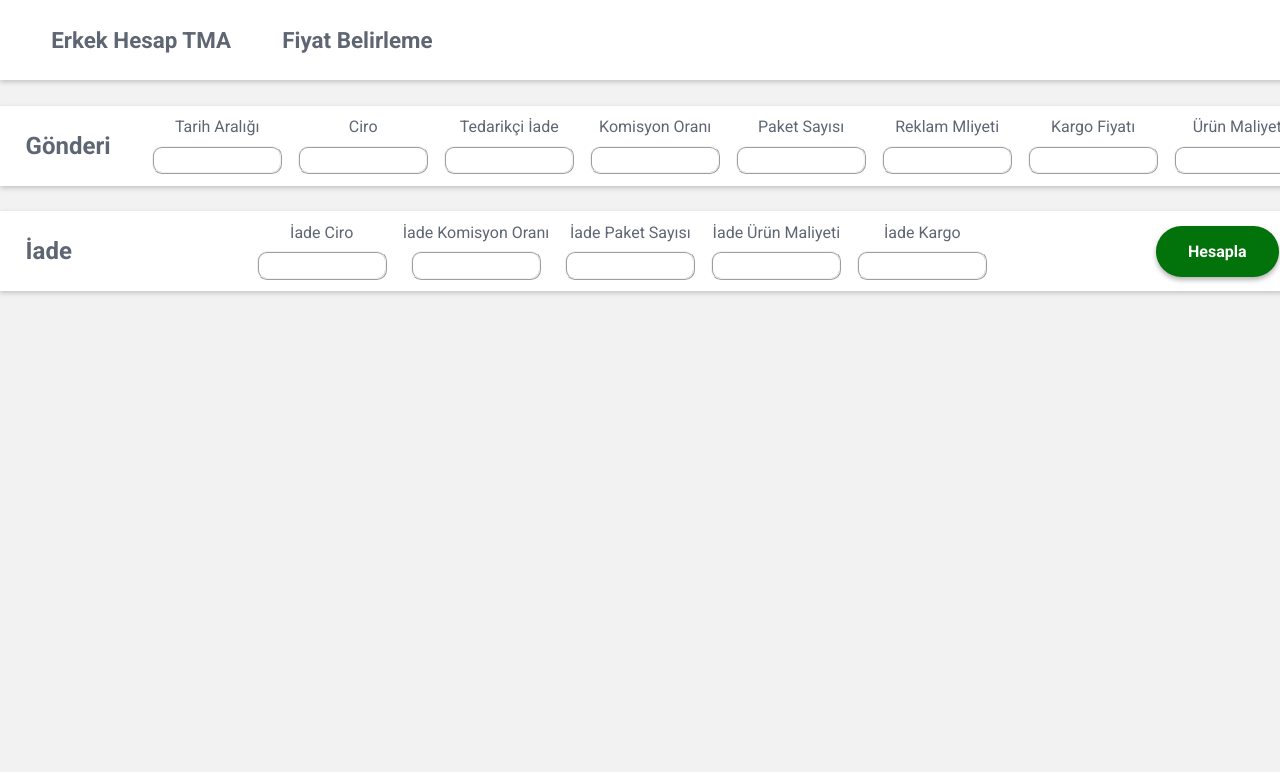
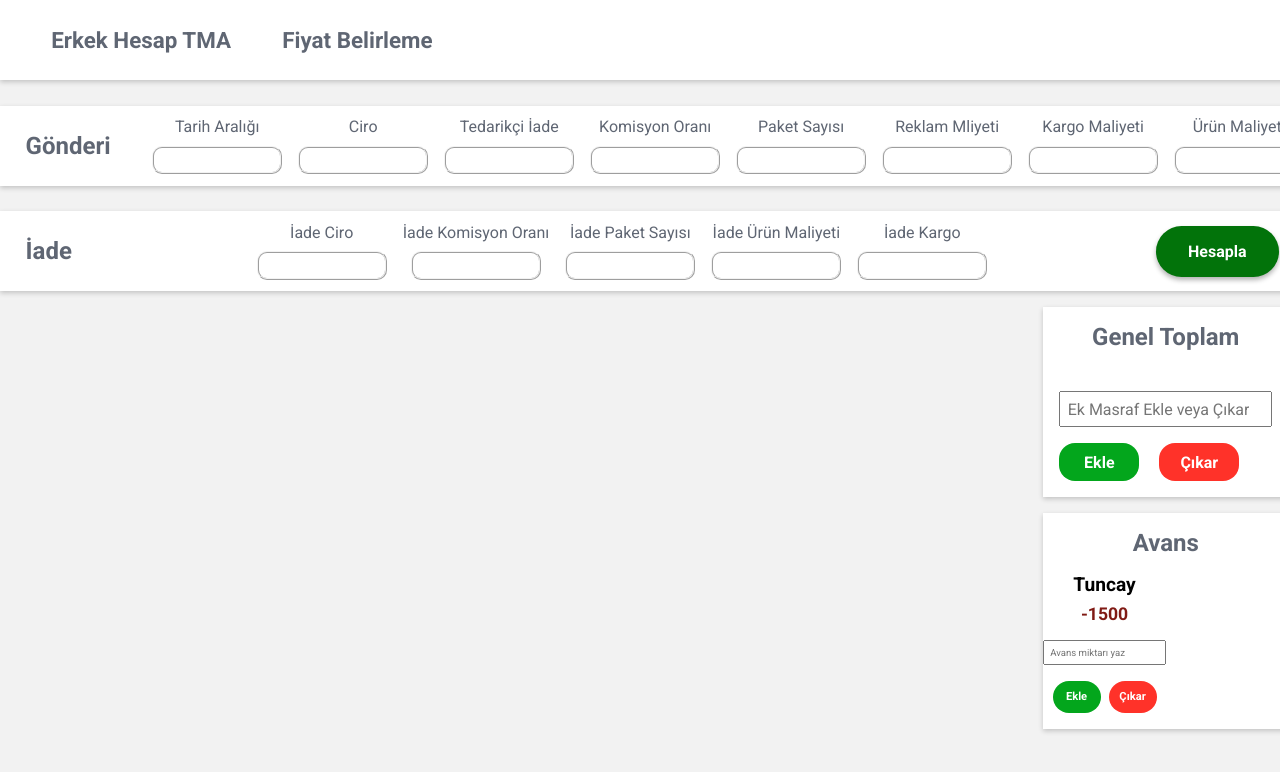
Before and after one commit to atheelarouge/muhasebe, a website: page index2.html in a window 1280 px wide. Shown: the top 772 px of the page. Drawn offline with Linux system fonts and the light colour scheme.

Commit message:
4th commit

```diff
--- a/app.js
+++ b/app.js
@@ -93,7 +93,7 @@ const insertData = (hesapObj) => {
   li.innerHTML = `
     <span>x</span id="remove_kayit">
     <p>Tarih: ${hesapObj.tarih}</p>
-    <p> Komisyon Oranı: <strong> ${hesapObj.gondKomOran}</strong></p>
+    <p> Komisyon Oranı: <strong> % ${hesapObj.gondKomOran}</strong></p>
     <p> <strong> Gelir </strong></p>
     / Paket Sayısı: <strong>${hesapObj.gondPaketSay}</strong>
     / Ciro: <strong>${hesapObj.gondCiro} TL </strong>
--- a/index2.html
+++ b/index2.html
@@ -9,7 +9,7 @@
     integrity="sha512-iBBXm8fW90+nuLcSKlbmrPcLa0OT92xO1BIsZ+ywDWZCvqsWgccV3gFoRBv0z+8dLJgyAHIhR35VZc2oM/gI1w=="
     crossorigin="anonymous" />
   <link rel="stylesheet" href="style.css">
-  <title>Fiyat Belirleme</title>
+  <title>Erkek Hesap TMA</title>
 </head>
 
 <body>
@@ -57,7 +57,7 @@
           <input type="number" name="gonderi_reklam" id="gonderi_reklam">
         </div>
         <div class="input_field">
-          <label for="gonderi_kargo">Kargo Fiyatı</label>
+          <label for="gonderi_kargo">Kargo Maliyeti</label>
           <input type="number" name="gonderi_kargo" id="gonderi_kargo">
         </div>
         <div class="input_field">
@@ -115,7 +115,40 @@
         <p>Tarih: <strong>17 Mart</strong> / Ciro: <strong>3.175 TL</strong> / S.Adedi: <strong>20</strong> / A.B.Reklam: <strong>29,3 TL</strong> / KDV: <strong>317,5TL</strong>  /T.Komisyon: <strong>571,5 TL</strong> / Kargo Bedeli: <strong>200 TL</strong> / Ürün Bedeli: <strong>900 TL</strong> / Ü.Paketleme Masrafı: <strong>200 TL</strong> / Reklam: <strong>400 TL</strong> / Kar: <strong>586 TL</strong></p>
     </li> -->
     </div>
+    <div class="genel">
+      <div id="genel_hesap">
+        <h2>Genel Toplam</h2>
+        <div id="toplam_gelir">
+        </div>
+        <div class="toplam_gelir_div">
+          <input name="toplam_gelir_input" type="number" id="toplam_gelir_input"
+            placeholder="Ek Masraf Ekle veya Çıkar">
+        </div>
+        <button class="toplam_gelir_arti" type="submit">Ekle</button>
+        <button class="toplam_gelir_eksi" type="submit">Çıkar</button>
+      </div>
 
+      <div id="avans">
+        <h2 id="avans_header">Avans</h2>
+        <div class="avans_toplam">
+          <div class="tuncay">
+            <h4 id="tuncay_header">Tuncay</h4>
+            <h4 id="avans_miktar_tun">-1500</h4>
+            <div class="avans_input">
+              <input type="number" id="tuncay_avans_input" placeholder="Avans miktarı yaz">
+            </div>
+            <div class="avans_btn">
+              <button class="avans_btn_ekle_tun">Ekle</button>
+              <button class="avans_btn_cıkar_tun">Çıkar</button>
+            </div>
+          </div>
+        </div>
+      </div>
+    </div>
+    </div>
+  </section>
+
+  <script src="app.js"></script>
   <script src="vars.js"></script>
 </body>
 
--- a/vars.js
+++ b/vars.js
@@ -93,7 +93,7 @@ const insertData = (hesapObj) => {
   li.innerHTML = `
     <span>x</span id="remove_kayit">
     <p>Tarih: ${hesapObj.tarih}</p>
-    <p> Komisyon Oranı: <strong> ${hesapObj.gondKomOran}</strong></p>
+    <p> Komisyon Oranı: <strong> % ${hesapObj.gondKomOran}</strong></p>
     <p> <strong> Gelir </strong></p>
     / Paket Sayısı: <strong>${hesapObj.gondPaketSay}</strong>
     / Ciro: <strong>${hesapObj.gondCiro} TL </strong>
```
